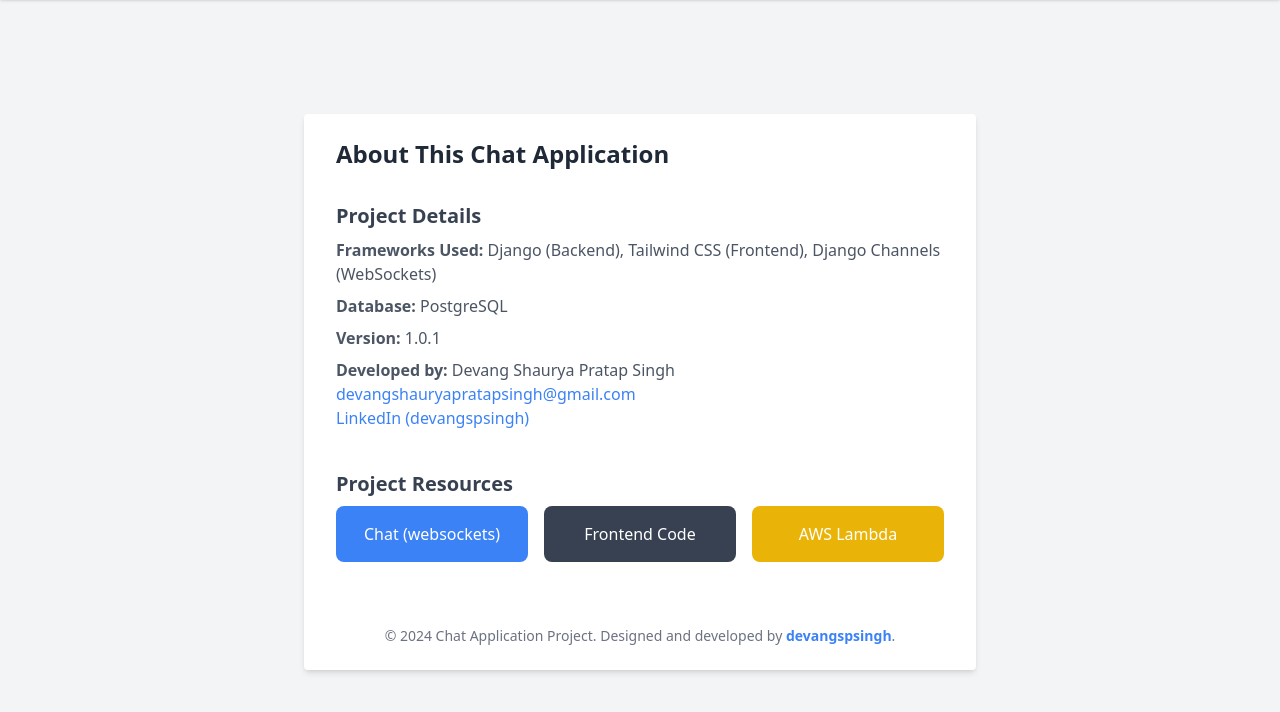
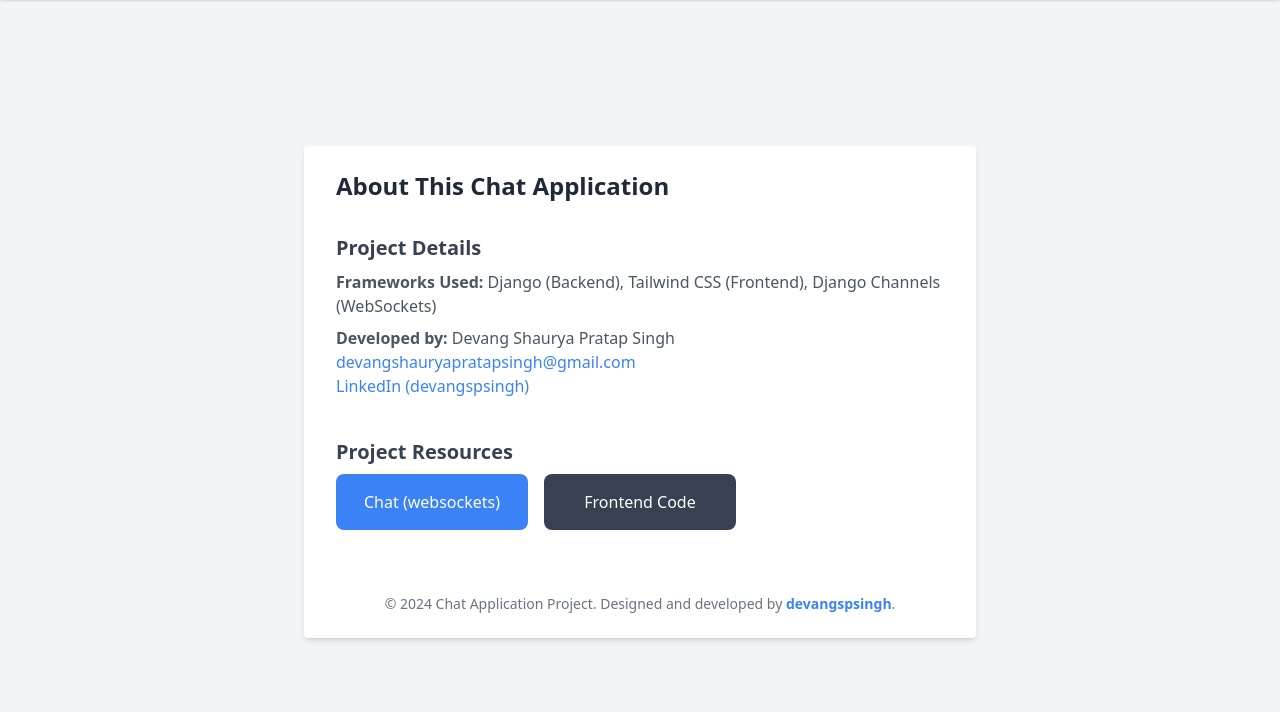
Before and after one commit to devangspsingh/DjangoChatApplication, a Django app: page / in a window 1280 px wide. Shown: the part 48-760 px from the top of the page. Run offline with Django 5.2, Linux system fonts and the light colour scheme; some libraries are stand-ins or nearby versions.

Commit message:
Remove database and version information from about.html and update links for clarity

```diff
--- a/templates/core/about.html
+++ b/templates/core/about.html
@@ -11,8 +11,6 @@
     <div class="mb-6">
         <h3 class="text-xl font-semibold text-gray-700 mb-2">Project Details</h3>
         <p class="text-gray-600 mb-2"><strong>Frameworks Used:</strong> Django (Backend), Tailwind CSS (Frontend), Django Channels (WebSockets)</p>
-        <p class="text-gray-600 mb-2"><strong>Database:</strong> PostgreSQL</p>
-        <p class="text-gray-600 mb-2"><strong>Version:</strong> 1.0.1</p>
         <p class="text-gray-600"><strong>Developed by:</strong>
         Devang Shaurya Pratap Singh
         <br>
@@ -31,9 +29,6 @@
             <a href="{% url 'frontend' %}" target="_blank" class="flex items-center justify-center p-4 bg-gray-700 text-white rounded-lg hover:bg-gray-800 transition duration-300">
                 <span>Frontend Code</span>
             </a>
-            <a href="https://github.com/yourusername/lambda-functions" target="_blank" class="flex items-center justify-center p-4 bg-yellow-500 text-white rounded-lg hover:bg-yellow-600 transition duration-300">
-                <span>AWS Lambda</span>
-            </a>
         </div>
     </div>
 
```
